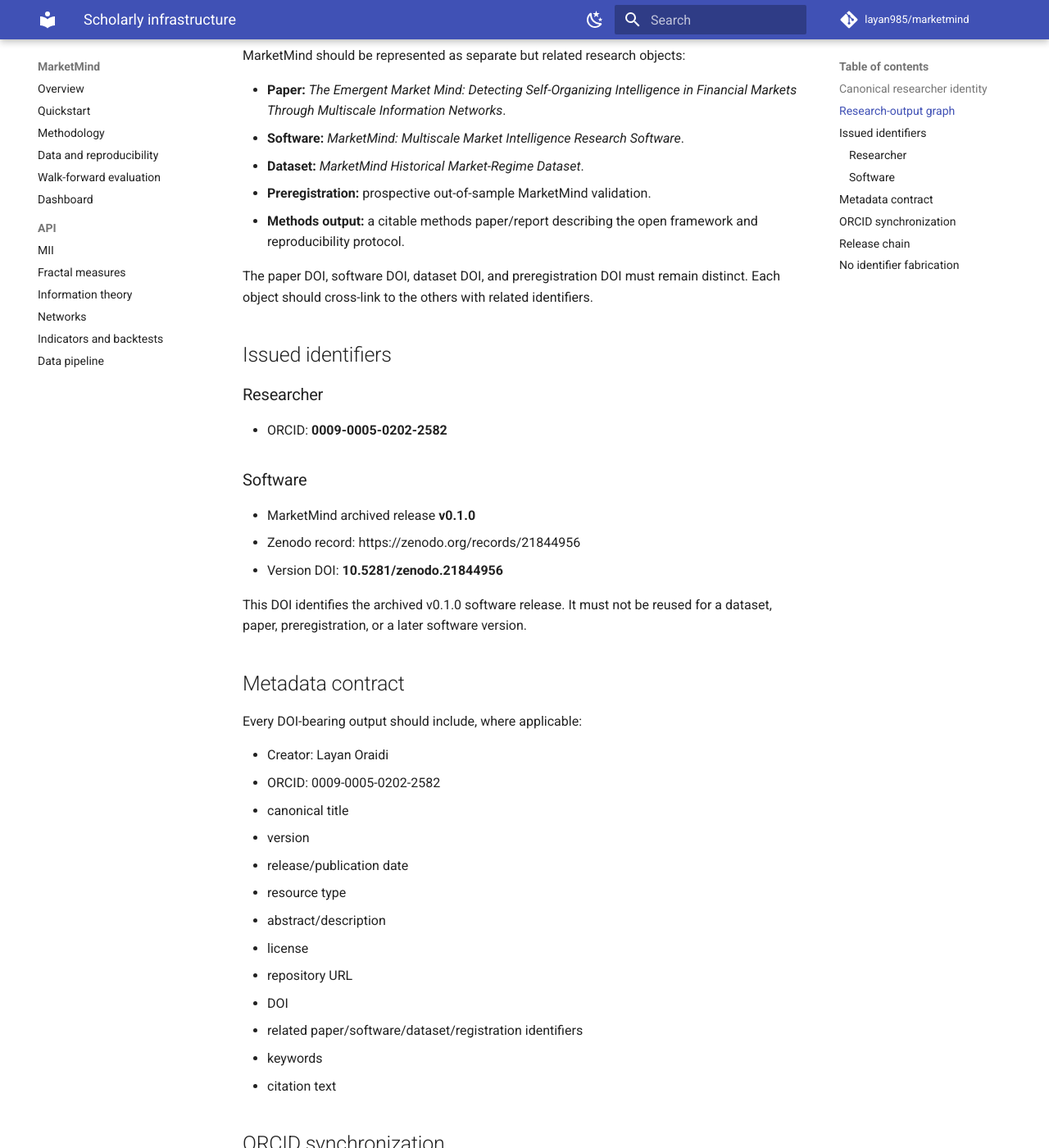
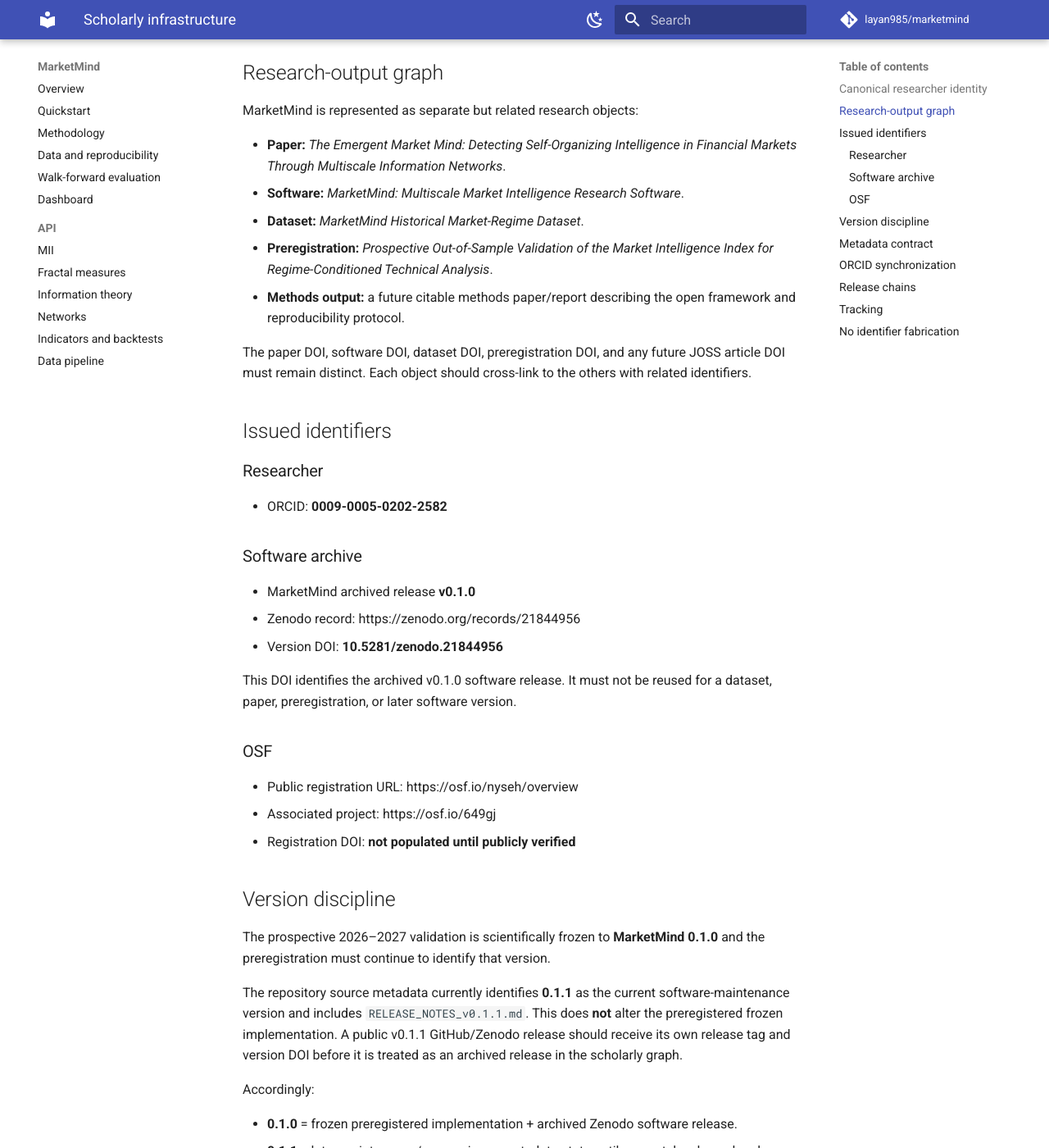
Before and after one commit to layan985/marketmind, an MkDocs documentation site: the page built from docs/scholarly-infrastructure.md, in a window 1280 px wide and 1400 px high, scrolled down 895 px. Shown: the whole window at 82% size. Built offline with MkDocs 1.6.1 and Material for MkDocs 9.7.7, drawn with Linux system fonts in a browser that asks for light colours; comment, search, counter and statistics services are not loaded; some of the changed text lies outside the part shown.

Commit message:
Document canonical research graph and release distinction

```diff
--- a/docs/scholarly-infrastructure.md
+++ b/docs/scholarly-infrastructure.md
@@ -7,8 +7,9 @@
 - **Name:** Layan Oraidi
 - **ORCID:** https://orcid.org/0009-0005-0202-2582
 - **GitHub:** https://github.com/layan985
+- **Machine-readable graph:** `research-graph.json`
 
-The canonical scholarly name is **Layan Oraidi**. External identifiers must only be added after they have actually been issued. Do not publish placeholder DOI, SSRN, OSF, or Google Scholar identifiers.
+The canonical scholarly name is **Layan Oraidi**. External identifiers must only be added after they have actually been issued and verified. Do not publish placeholder DOI, RePEc, SSRN, OSF DOI, Google Scholar, or JOSS identifiers.
 
 The identity graph is:
 
@@ -18,21 +19,22 @@
 4. PyPI distributes installable software.
 5. Zenodo archives versioned software and datasets.
 6. OSF records preregistrations and research protocols.
-7. SSRN distributes economics/finance working papers where appropriate.
-8. Google Scholar indexes publications and citations.
-9. The personal website acts as the canonical human-readable index.
+7. RePEc connects economics works to the author identity when indexed.
+8. SSRN distributes economics/finance working papers where appropriate.
+9. Google Scholar indexes publications and citations.
+10. The personal website acts as the canonical human-readable index.
 
 ## Research-output graph
 
-MarketMind should be represented as separate but related research objects:
+MarketMind is represented as separate but related research objects:
 
 - **Paper:** *The Emergent Market Mind: Detecting Self-Organizing Intelligence in Financial Markets Through Multiscale Information Networks*.
 - **Software:** *MarketMind: Multiscale Market Intelligence Research Software*.
 - **Dataset:** *MarketMind Historical Market-Regime Dataset*.
-- **Preregistration:** prospective out-of-sample MarketMind validation.
-- **Methods output:** a citable methods paper/report describing the open framework and reproducibility protocol.
+- **Preregistration:** *Prospective Out-of-Sample Validation of the Market Intelligence Index for Regime-Conditioned Technical Analysis*.
+- **Methods output:** a future citable methods paper/report describing the open framework and reproducibility protocol.
 
-The paper DOI, software DOI, dataset DOI, and preregistration DOI must remain distinct. Each object should cross-link to the others with related identifiers.
+The paper DOI, software DOI, dataset DOI, preregistration DOI, and any future JOSS article DOI must remain distinct. Each object should cross-link to the others with related identifiers.
 
 ## Issued identifiers
 
@@ -40,13 +42,30 @@
 
 - ORCID: **0009-0005-0202-2582**
 
-### Software
+### Software archive
 
 - MarketMind archived release **v0.1.0**
 - Zenodo record: https://zenodo.org/records/21844956
 - Version DOI: **10.5281/zenodo.21844956**
 
-This DOI identifies the archived v0.1.0 software release. It must not be reused for a dataset, paper, preregistration, or a later software version.
+This DOI identifies the archived v0.1.0 software release. It must not be reused for a dataset, paper, preregistration, or later software version.
+
+### OSF
+
+- Public registration URL: https://osf.io/nyseh/overview
+- Associated project: https://osf.io/649gj
+- Registration DOI: **not populated until publicly verified**
+
+## Version discipline
+
+The prospective 2026–2027 validation is scientifically frozen to **MarketMind 0.1.0** and the preregistration must continue to identify that version.
+
+The repository source metadata currently identifies **0.1.1** as the current software-maintenance version and includes `RELEASE_NOTES_v0.1.1.md`. This does **not** alter the preregistered frozen implementation. A public v0.1.1 GitHub/Zenodo release should receive its own release tag and version DOI before it is treated as an archived release in the scholarly graph.
+
+Accordingly:
+
+- **0.1.0** = frozen preregistered implementation + archived Zenodo software release.
+- **0.1.1** = later maintenance/open-science metadata state until separately released and archived.
 
 ## Metadata contract
 
@@ -72,11 +91,12 @@
 
 - `CITATION.cff`;
 - `.zenodo.json` creator metadata;
-- `codemeta.json`.
+- `codemeta.json`;
+- `research-graph.json`.
 
-As new DOI-bearing software, dataset, preregistration, and publications are issued, add them to the ORCID record and cross-link them back to this repository and the canonical personal website. Prefer trusted DOI imports over duplicate manual records.
+As new DOI-bearing software, datasets, registrations, and publications are issued, add them to the ORCID record and cross-link them back to this repository and the canonical personal website. Prefer trusted DOI imports over duplicate manual records.
 
-## Release chain
+## Release chains
 
 For stable software versions:
 
@@ -92,8 +112,24 @@
 
 For preregistration:
 
-`frozen protocol -> OSF public registration -> registration DOI -> ORCID -> paper/software cross-links`
+`frozen protocol -> OSF public registration -> registration DOI when verified -> ORCID -> paper/software cross-links`
+
+For discovery profiles:
+
+`ORCID + DOI-bearing works -> RePEc / Google Scholar / SSRN -> verified profile URLs -> personal website + research-graph.json`
+
+For a future JOSS submission:
+
+`stable research software -> documentation -> tests -> external reproduction/audit -> archived software release -> JOSS submission -> JOSS article DOI -> ORCID + website`
+
+## Tracking
+
+- Issue #1: prospective validation and OSF DOI propagation.
+- Issue #4: external reproduction/audit gate.
+- Issue #8/#11: historical dataset DOI pipeline.
+- Issue #10: Google Scholar and SSRN profiles.
+- Issue #12: RePEc, personal site, broader research identity graph, and JOSS pipeline.
 
 ## No identifier fabrication
 
-A DOI must never be guessed, pre-filled, or represented as real before issuance. Metadata files should be updated immediately after the corresponding service returns the identifier.
+A DOI or profile identifier must never be guessed, pre-filled, or represented as real before issuance/verification. Metadata files should be updated immediately after the corresponding service returns the identifier.
```
